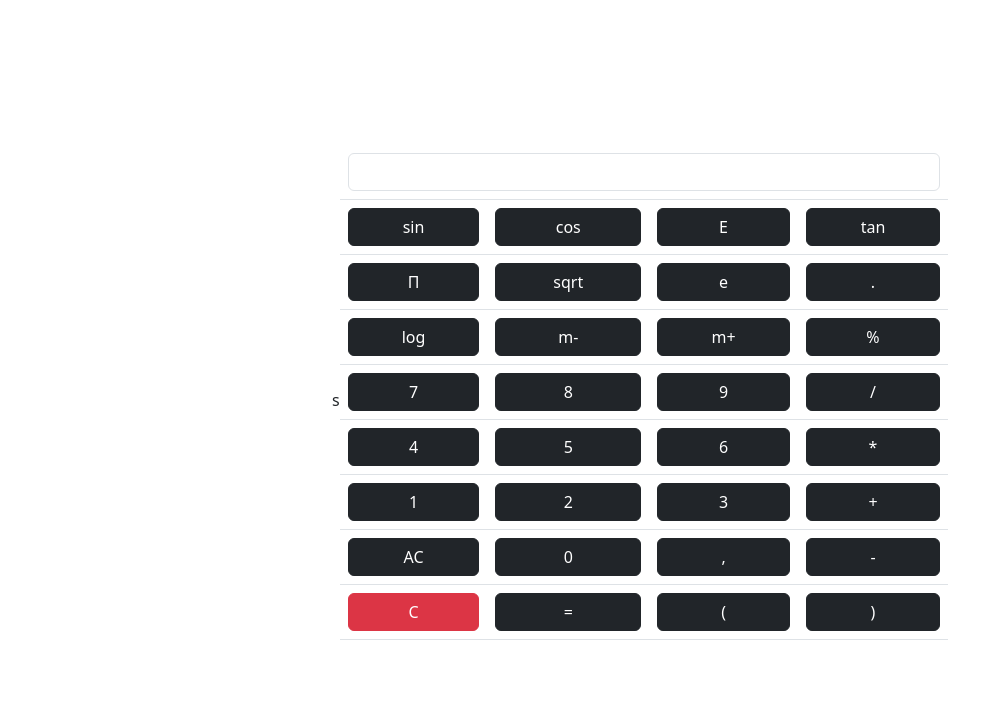
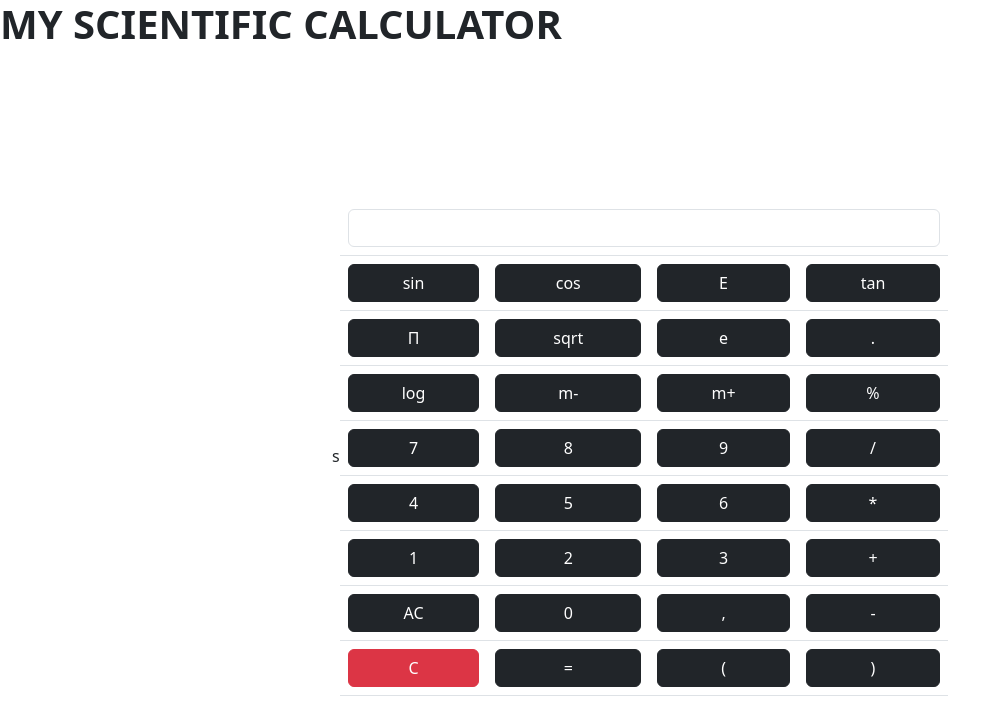
Before and after one commit to sadiasajjaddev/scientific-calculator, a plain HTML site: page index.html in a window 1280 px wide. Shown: the whole page, without its empty margins (0-1008 px from the left). Drawn offline with nearby package versions, Linux system fonts and the light colour scheme.

Commit message:
Update index.html

```diff
--- a/index.html
+++ b/index.html
@@ -8,6 +8,7 @@
     <link href="https://cdn.jsdelivr.net/npm/bootstrap@5.3.0-alpha3/dist/css/bootstrap.min.css" rel="stylesheet"
         integrity="sha384-KK94CHFLLe+nY2dmCWGMq91rCGa5gtU4mk92HdvYe+M/SXH301p5ILy+dN9+nJOZ" crossorigin="anonymous">
 </head>
+    <h1><b>MY SCIENTIFIC CALCULATOR</b></h1>
 
 <body>
 
```
